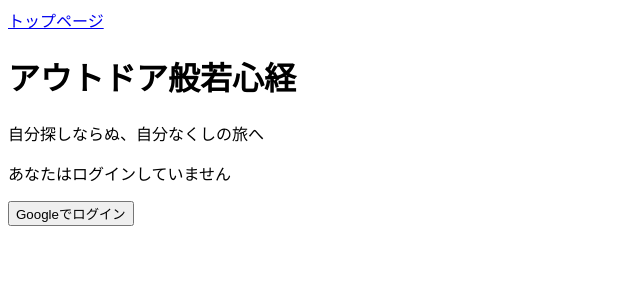
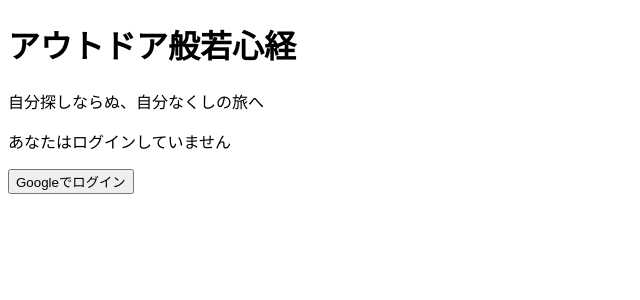
Before and after one commit to shirotamaki/outdoor-heart-sutra, a Next.js app in the folder frontend/: page /welcome in a window 1280 px wide. Shown: the top 300 px of the page, without its empty margins (0-640 px from the left). Built offline with nearby package versions, Linux system fonts and the light colour scheme; no server answers.

Commit message:
⚡️ ログインしている時だけトップページのリンクの表示する

```diff
--- a/frontend/src/pages/welcome.tsx
+++ b/frontend/src/pages/welcome.tsx
@@ -15,9 +15,11 @@ const WelcomePage = () => {
         <title>アウトドア般若心経 | welcome</title>
       </Head>
       <div>
-        <div>
-          <Link href='/'>トップページ</Link>
-        </div>
+        {status === 'authenticated' ? (
+          <div>
+            <Link href='/'>トップページ</Link>
+          </div>
+        ) : null}
         <h1>アウトドア般若心経</h1>
         <p>自分探しならぬ、自分なくしの旅へ</p>
         {status === 'authenticated' ? (
```
